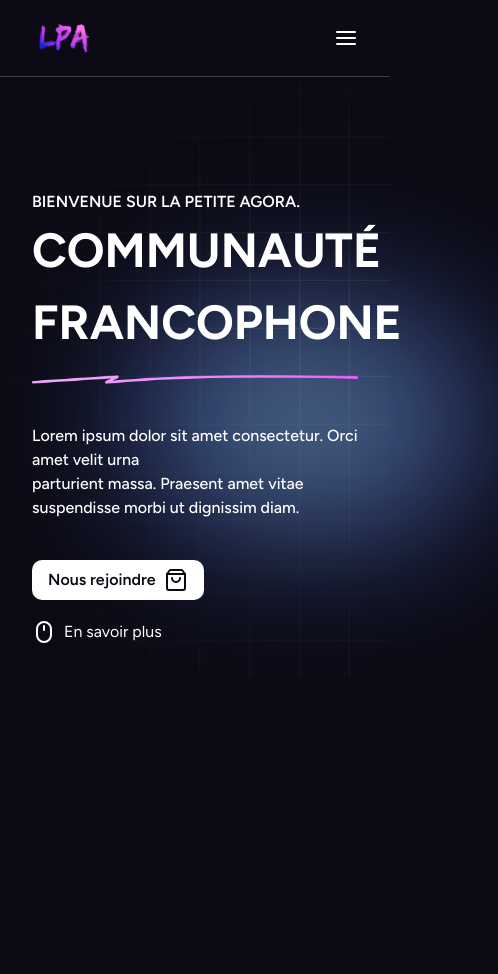
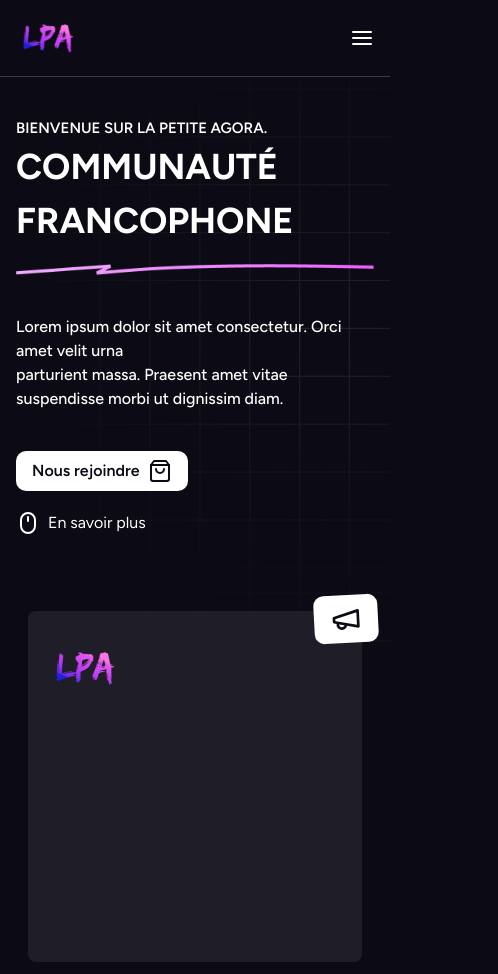
Before and after one commit to a4arpon/aio-agora-react-client, a React (Vite) app: page / in a window 390 px wide. Shown: the whole page, 498 px wide, since content can reach past the window. Before the commit the page ends 844 px from the top, so only its background shows below. Built offline with nearby package versions, Linux system fonts and the light colour scheme.

Commit message:
Mobile hero and pc hero menu added

```diff
--- a/biome.json
+++ b/biome.json
@@ -28,5 +28,8 @@
       "trailingComma": "es5",
       "jsxQuoteStyle": "double"
     }
+  },
+  "files": {
+    "ignore": ["routeTree.gen.ts"]
   }
 }
--- a/index.html
+++ b/index.html
@@ -5,7 +5,7 @@
   <meta charset="UTF-8" />
   <link rel="icon" type="image/svg+xml" href="/vite.svg" />
   <meta name="viewport" content="width=device-width, initial-scale=1.0" />
-  <title>Vite + React + TS</title>
+  <title>LA PETITE AGORA</title>
   <link rel="preconnect" href="https://fonts.googleapis.com">
   <link rel="preconnect" href="https://fonts.gstatic.com" crossorigin>
   <link
--- a/src/components/other/Header.tsx
+++ b/src/components/other/Header.tsx
@@ -3,6 +3,7 @@ import svgBG from "@/assets/svg-v-1.png"
 import { Link } from "@tanstack/react-router"
 import { Mouse, ShoppingBag } from "lucide-react"
 import Button from "../shared/Button"
+import HeaderCard from "./HeaderCard"
 
 const Header = () => {
   return (
@@ -11,22 +12,24 @@ const Header = () => {
       className="h-[600px] relative"
       style={{ backgroundImage: `url(${svgBG})` }}
     >
-      <div className="blur-3xl h-[267px] w-[381px] rounded-full overflow-hidden left-[30%] top-[35%] absolute p-30">
+      <div className="blur-3xl h-[267px] lg:w-[381px] rounded-full overflow-hidden left-[30%] top-[35%] absolute p-30">
         <div className="header-squire-bg h-full w-full " />
       </div>
-      <div className="h-full w-full  absolute top-0">
-        <div className="container mt-10 flex justify-center flex-col items-start h-full">
-          <h3 className="font-semibold uppercase">
+      <div className="h-full w-full absolute top-0">
+        <div className="container mt-10  h-full flex justify-between items-center flex-col lg:flex-row gap-16">
+          <div className="flex justify-center flex-col items-start">
+            <h3 className="font-semibold uppercase text-[15px] lg:text-base">
               BIENVENUE SUR LA PETITE AGORA.
             </h3>
-          <h2 className="text-5xl font-bold uppercase leading-[1.512]">
+            <h2 className="text-4xl lg:text-5xl font-bold uppercase leading-[1.512]">
               Communauté <br /> francophone
             </h2>
-          <img src={svgLineVector} alt="" className="mt-4 mb-10" />
+            <img src={svgLineVector} alt="" className="mt-4 mb-10 w-full" />
             <p className="text-base font-medium">
-            Lorem ipsum dolor sit amet consectetur. Orci amet velit urna <br />
-            parturient massa. Praesent amet vitae suspendisse morbi ut dignissim
-            diam.
+              Lorem ipsum dolor sit amet consectetur. Orci amet velit urna{" "}
+              <br />
+              parturient massa. Praesent amet vitae suspendisse morbi ut
+              dignissim diam.
             </p>
             <div className="mt-10 flex flex-col gap-5">
               <Button>
@@ -39,6 +42,8 @@ const Header = () => {
               </Link>
             </div>
           </div>
+          <HeaderCard />
+        </div>
       </div>
     </section>
   )
--- /dev/null
+++ b/src/components/other/HeaderCard.tsx
@@ -0,0 +1,20 @@
+import imageLogo from "@/assets/LPA-solo_square-150x150 1.png"
+import { Megaphone } from "lucide-react"
+import Button from "../shared/Button"
+
+const HeaderCard = () => {
+  return (
+    <div className="w-full lg:w-fit h-full p-3">
+      <div className="h-[351px] lg:h-[500px] w-full lg:w-[488px] bg-[#1f1e28] rounded-lg p-5 flex justify-between items-start relative">
+        <img src={imageLogo} alt="la petite agora logo" />
+        <div className="absolute -right-4 -top-4 -rotate-3">
+          <Button>
+            <Megaphone size={32}/>
+          </Button>
+        </div>
+      </div>
+    </div>
+  )
+}
+
+export default HeaderCard
--- a/tailwind.config.js
+++ b/tailwind.config.js
@@ -5,7 +5,7 @@ module.exports = {
   theme: {
     container: {
       center: true,
-      padding: "2rem",
+      padding: "1rem",
       screens: {
         "2xl": "1400px",
       },
```
Lines whose indentation alone changed are shown as unchanged.
